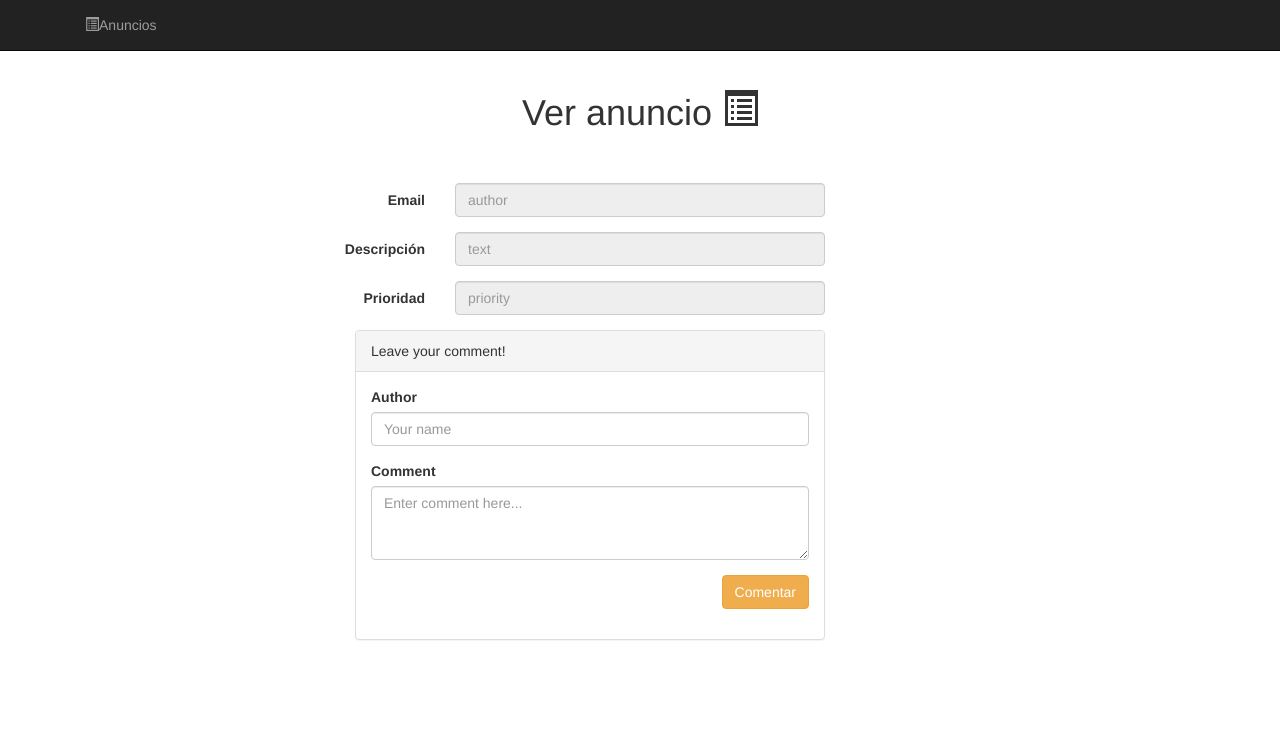
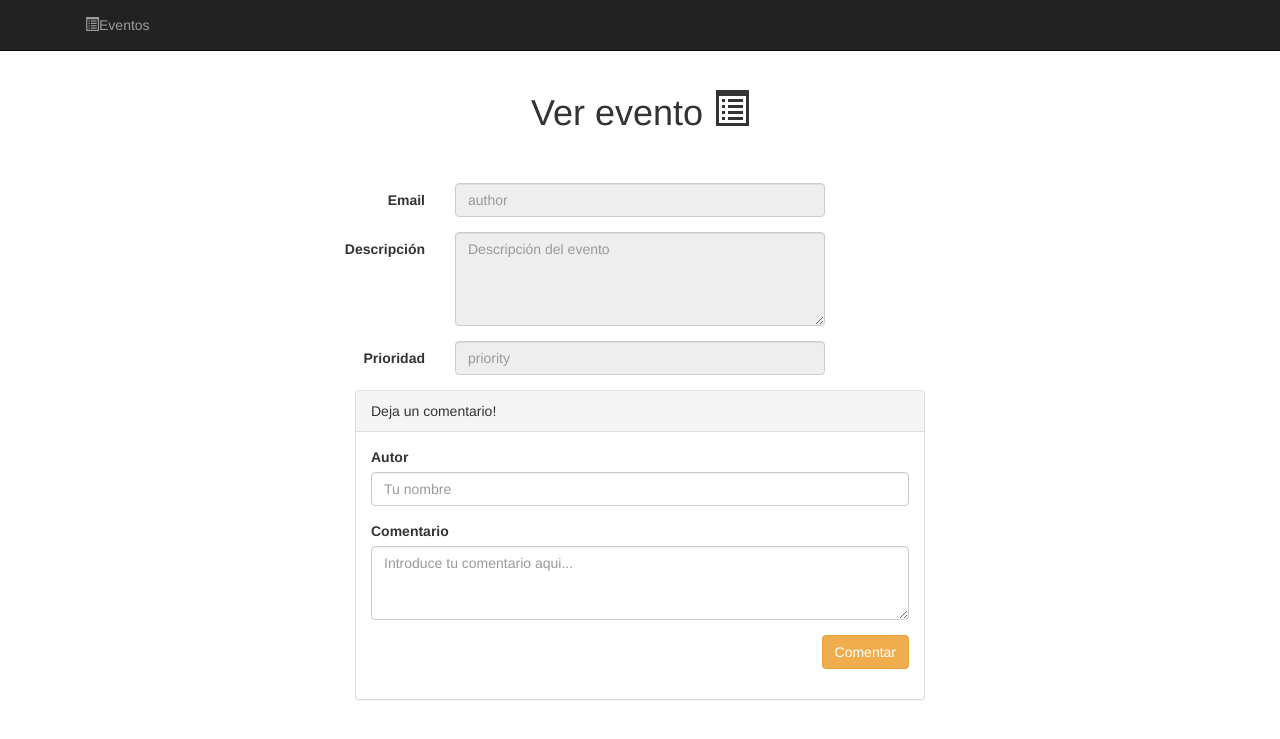
Before and after one commit to binkypv/CompNube, a Python web app: template src/templates/view.html in a window 1280 px wide. Shown: the top 739 px of the page. Run offline with Jinja, Linux system fonts and the light colour scheme; the template is opened without the code that fills it, so the values that code supplies are empty.

Commit message:
Cabeceras
Cambios en las cabeceras y en los formularios

```diff
--- a/src/templates/adds.html
+++ b/src/templates/adds.html
@@ -3,13 +3,13 @@
 
 <div class="row">
     <div class="col-lg-12 text-center">
-        <h1>Anuncios <span class="glyphicon glyphicon-list-alt" aria-hidden="true"></span></h1>
+        <h1>Eventos del Sur<span class="glyphicon glyphicon-list-alt" aria-hidden="true"></span></h1>
 
     </div>
 </div>
 <br/>
 <a class="btn btn-primary" href="/new">
-    Crear anuncio
+    Crear evento
     <span style="margin-left: 5px;" class="glyphicon glyphicon-list-alt" aria-hidden="true"></span>
 </a>
 <br/>
--- a/src/templates/base.html
+++ b/src/templates/base.html
@@ -9,7 +9,7 @@
     <meta name="description" content="">
     <meta name="author" content="">
 
-    <title>Google App Engine - MisAnuncios</title>
+    <title>Eventos del Sur</title>
 
     <!-- Bootstrap Core CSS -->
     <link href="static/css/bootstrap.min.css" rel="stylesheet">
@@ -51,7 +51,7 @@
         <div class="collapse navbar-collapse" id="bs-example-navbar-collapse-1">
             <ul class="nav navbar-nav">
                 <li>
-                    <a href="/"> <span class="glyphicon glyphicon-list-alt" aria-hidden="true"></span>Anuncios</a>
+                    <a href="/"> <span class="glyphicon glyphicon-list-alt" aria-hidden="true"></span>Eventos</a>
 
                 </li>
                 <li>
--- a/src/templates/edit.html
+++ b/src/templates/edit.html
@@ -6,7 +6,7 @@
 
 <div class="row">
     <div class="col-lg-12 text-center">
-        <h1>Editar anuncio <span class="glyphicon glyphicon-list-alt" aria-hidden="true"></span></h1>
+        <h1>Editar evento <span class="glyphicon glyphicon-list-alt" aria-hidden="true"></span></h1>
     </div>
 </div>
 <br/>
@@ -26,8 +26,7 @@
                 <label for="inputText" class="col-sm-3 control-label">Descripci&oacute;n</label>
 
                 <div class="col-sm-6">
-                    <input type="text" class="form-control" name="inputText" id="inputText"
-                           placeholder="text" value="{{ add.text }}">
+                	<textarea type="text" class="form-control" name="inputText" id="inputText" placeholder="Descripci&oacute;n del evento" rows="4" cols="50">{{ add.text }}</textarea>
                 </div>
             </div>
             <div class="form-group">
--- a/src/templates/view.html
+++ b/src/templates/view.html
@@ -6,7 +6,7 @@
 <div class="row">
 	<div class="col-lg-12 text-center">
 		<h1>
-			Ver anuncio <span class="glyphicon glyphicon-list-alt"
+			Ver evento <span class="glyphicon glyphicon-list-alt"
 				aria-hidden="true"></span>
 		</h1>
 	</div>
@@ -30,9 +30,7 @@
 				<label for="inputText" class="col-sm-3 control-label">Descripci&oacute;n</label>
 
 				<div class="col-sm-6">
-					<input readonly="readonly" type="text" class="form-control"
-						name="inputText" id="inputText" placeholder="text"
-						value="{{ add.text }}">
+					<textarea readonly="readonly" type="text" class="form-control" name="inputText" id="inputText" placeholder="Descripci&oacute;n del evento" rows="4" cols="50">{{ add.text }}</textarea>
 				</div>
 			</div>
 			<div class="form-group">
@@ -50,22 +48,22 @@
 </div>
 
 <div class="row">
-	<div class="col-sm-5 col-sm-offset-3">
+	<div class="col-sm-6 col-sm-offset-3">
 		<div class="panel panel-default">
-			<div class="panel-heading">Leave your comment!</div>
+			<div class="panel-heading">Deja un comentario!</div>
 			<div class="panel-body">
 				<form role="form" action="" method="post">
 
 					<div class="form-group">
-						<label for="inputCommentAuthor">Author</label> <input type="text"
+						<label for="inputCommentAuthor">Autor</label> <input type="text"
 							class="form-control" id="inputCommentAuthor"
-							name="inputCommentAuthor" placeholder="Your name">
+							name="inputCommentAuthor" placeholder="Tu nombre">
 					</div>
 
 					<div class="form-group">
-						<label for="comment">Comment</label>
+						<label for="comment">Comentario</label>
 						<textarea class="form-control" id="inputCommentText" name="inputCommentText" rows="3"
-							placeholder="Enter comment here..."></textarea>
+							placeholder="Introduce tu comentario aqui..."></textarea>
 					</div>
 
 					<div class="form-group text-right">
```
Also changed, not shown: src/templates/new.html (+14 -10 lines), 3 other files.
